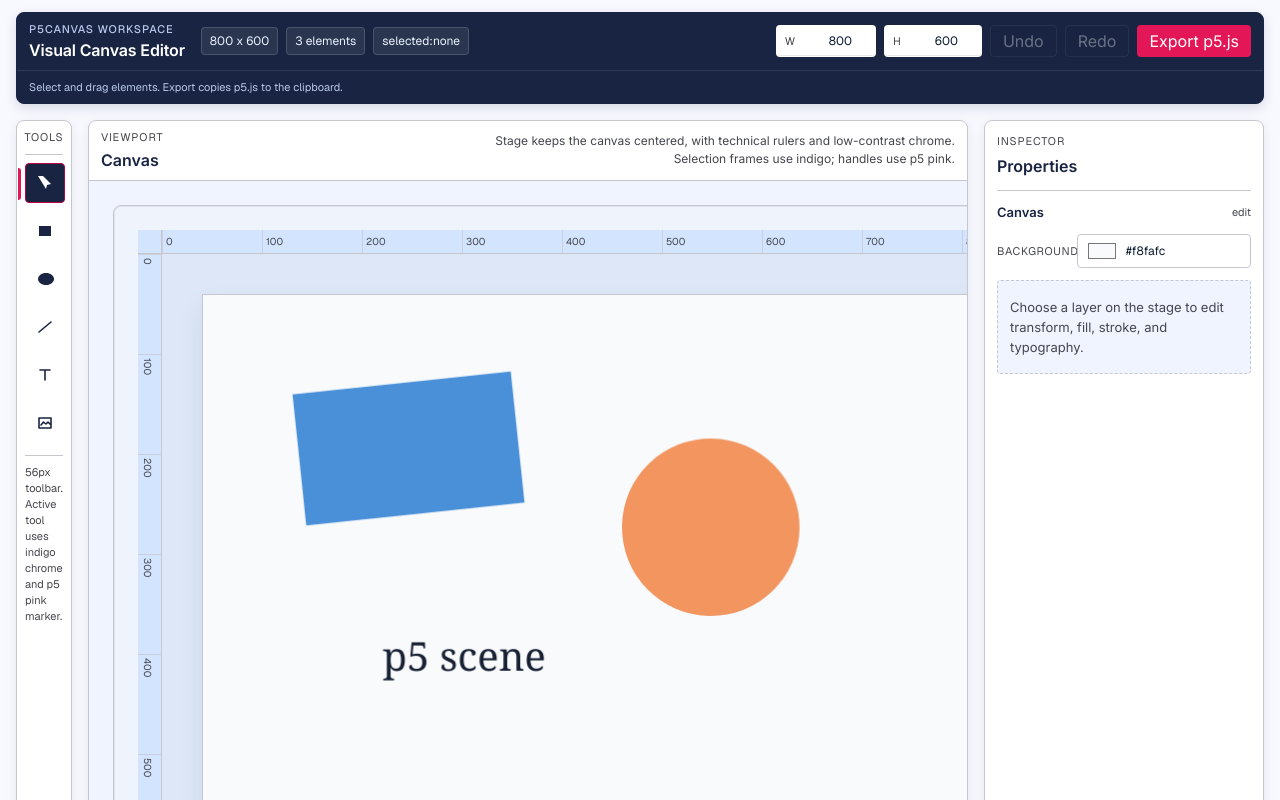
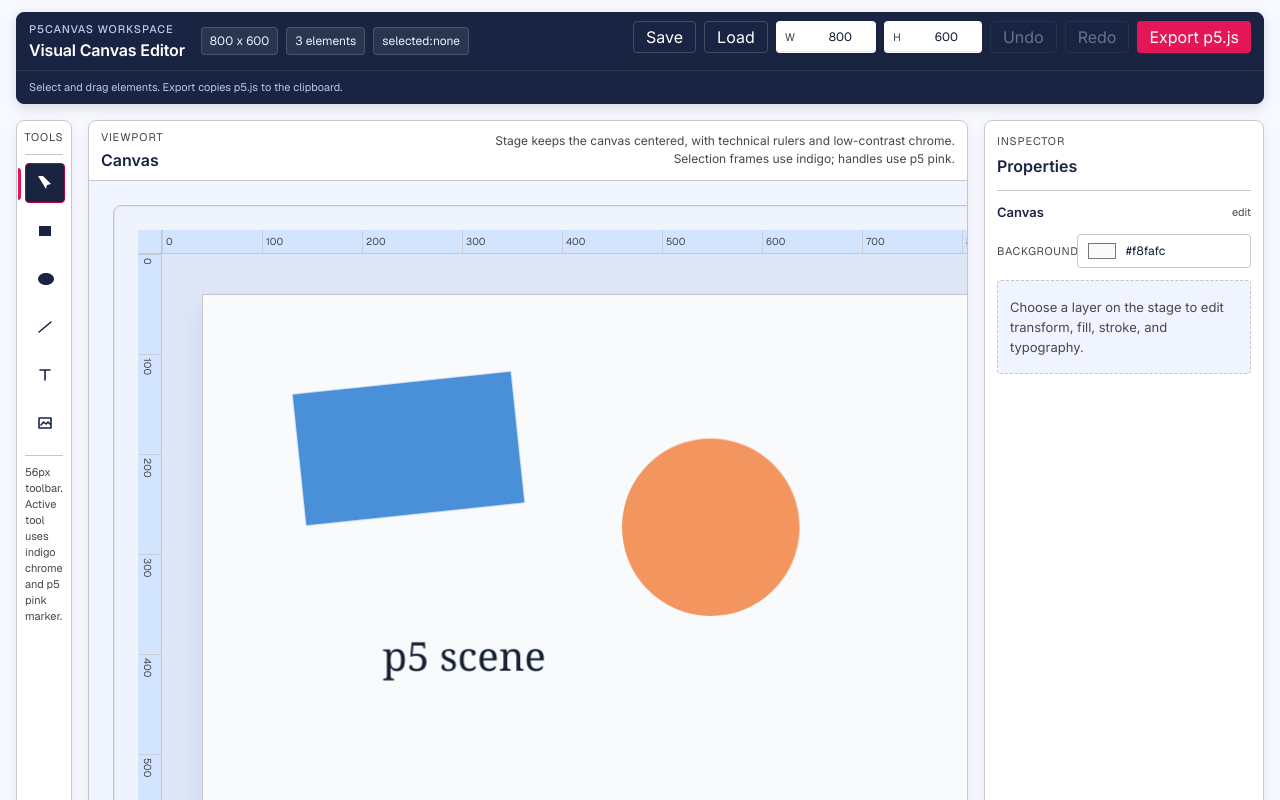
Before and after one commit to nopublicsounds/draw-p5js, a React (Vite) app: page / in a window 1280 px wide. Shown: the top 800 px of the page. Built offline with nearby package versions, Linux system fonts and the light colour scheme.

Commit message:
feat: Export & import project as local JSON file

```diff
--- a/src/components/TopBar.tsx
+++ b/src/components/TopBar.tsx
@@ -6,9 +6,12 @@ interface TopBarProps {
   elementCount: number
   onUndo: () => void
   onRedo: () => void
+  onSave: () => void
+  onLoad: () => void
   onExport: () => void
   selectedElementType: string | null
   statusMessage: string
+  thumbnailSrc: string | null
 }
 
 export function TopBar({
@@ -17,6 +20,8 @@ export function TopBar({
   elementCount,
   onUndo,
   onRedo,
+  onSave,
+  onLoad,
   onExport,
   selectedElementType,
   statusMessage,
@@ -26,12 +31,10 @@ export function TopBar({
 
   return (
     <header className="rounded-[8px] border border-[var(--color-primary)] bg-[var(--color-primary)] text-white shadow-[0_4px_12px_rgba(24,36,66,0.15)]">
-      <div className="flex flex-col gap-3 px-3 py-3 lg:flex-row lg:items-center lg:justify-between lg:py-2">
+      <div className="flex flex-col gap-3 px-3 py-3 lg:flex-row lg:items-start lg:justify-between lg:py-2">
         <div className="flex min-w-0 flex-col gap-2 lg:flex-row lg:items-center lg:gap-4">
           <div className="min-w-0">
-            <p className="font-tech text-[11px] font-medium uppercase tracking-[0.08em] text-[#bac6ec]">
-              P5Canvas Workspace
-            </p>
+            <p className="font-tech text-[11px] font-medium uppercase tracking-[0.08em] text-[#bac6ec]">P5Canvas Workspace</p>
             <h1 className="truncate text-base font-semibold tracking-[-0.01em] text-white">Visual Canvas Editor</h1>
           </div>
 
@@ -49,6 +52,22 @@ export function TopBar({
         </div>
 
         <div className="flex flex-wrap items-center gap-2">
+          <button
+            type="button"
+            onClick={onSave}
+            className="h-8 rounded-[4px] border border-white/18 px-3 text-[12px] font-medium text-white transition hover:bg-white/8"
+          >
+            Save
+          </button>
+
+          <button
+            type="button"
+            onClick={onLoad}
+            className="h-8 rounded-[4px] border border-white/18 px-3 text-[12px] font-medium text-white transition hover:bg-white/8"
+          >
+            Load
+          </button>
+
           <label className="flex h-8 items-center gap-2 rounded-[4px] border border-white/15 bg-white px-2 text-[12px] text-[var(--color-text)] shadow-[inset_0_-1px_0_rgba(198,198,206,0.4)]">
             <span className="font-tech text-[11px] text-[var(--color-text-muted)]">W</span>
             <input
@@ -96,6 +115,7 @@ export function TopBar({
           >
             Export p5.js
           </button>
+
         </div>
       </div>
 
--- a/src/store/canvasStore.ts
+++ b/src/store/canvasStore.ts
@@ -85,6 +85,8 @@ interface CanvasStore {
   toggleSelection: (id: string) => void
   selectAll: () => void
   clearSelection: () => void
+  /** Replace the entire canvas state after loading JSON or restoring from storage. */
+  setCanvasState: (canvas: CanvasState) => void
   updateCanvasSize: (width: number, height: number) => void
   updateCanvasBackground: (background: string) => void
   addElement: (element: CanvasElement) => void
@@ -150,6 +152,15 @@ export const useCanvasStore = create<CanvasStore>((set, get) => ({
     set({ selectedElementIds: allIds })
   },
   clearSelection: () => set({ selectedElementId: null, selectedElementIds: [] }),
+  setCanvasState: (canvas) =>
+    set({
+      canvas: cloneCanvasState(canvas),
+      selectedElementId: null,
+      selectedElementIds: [],
+      activeTool: 'select',
+      history: [],
+      future: [],
+    }),
   updateCanvasSize: (width, height) => {
     set((state) => ({
       canvas: {
```
